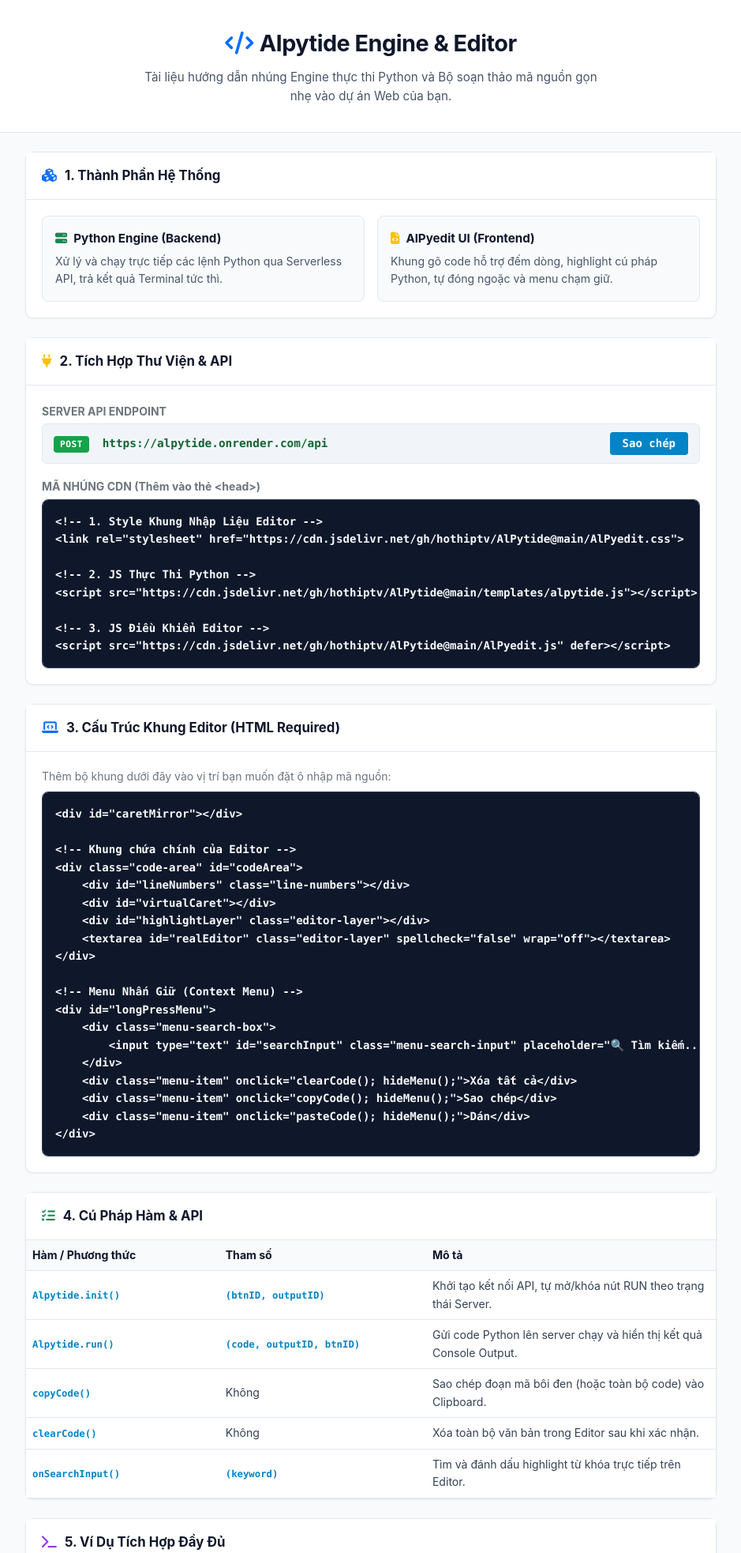
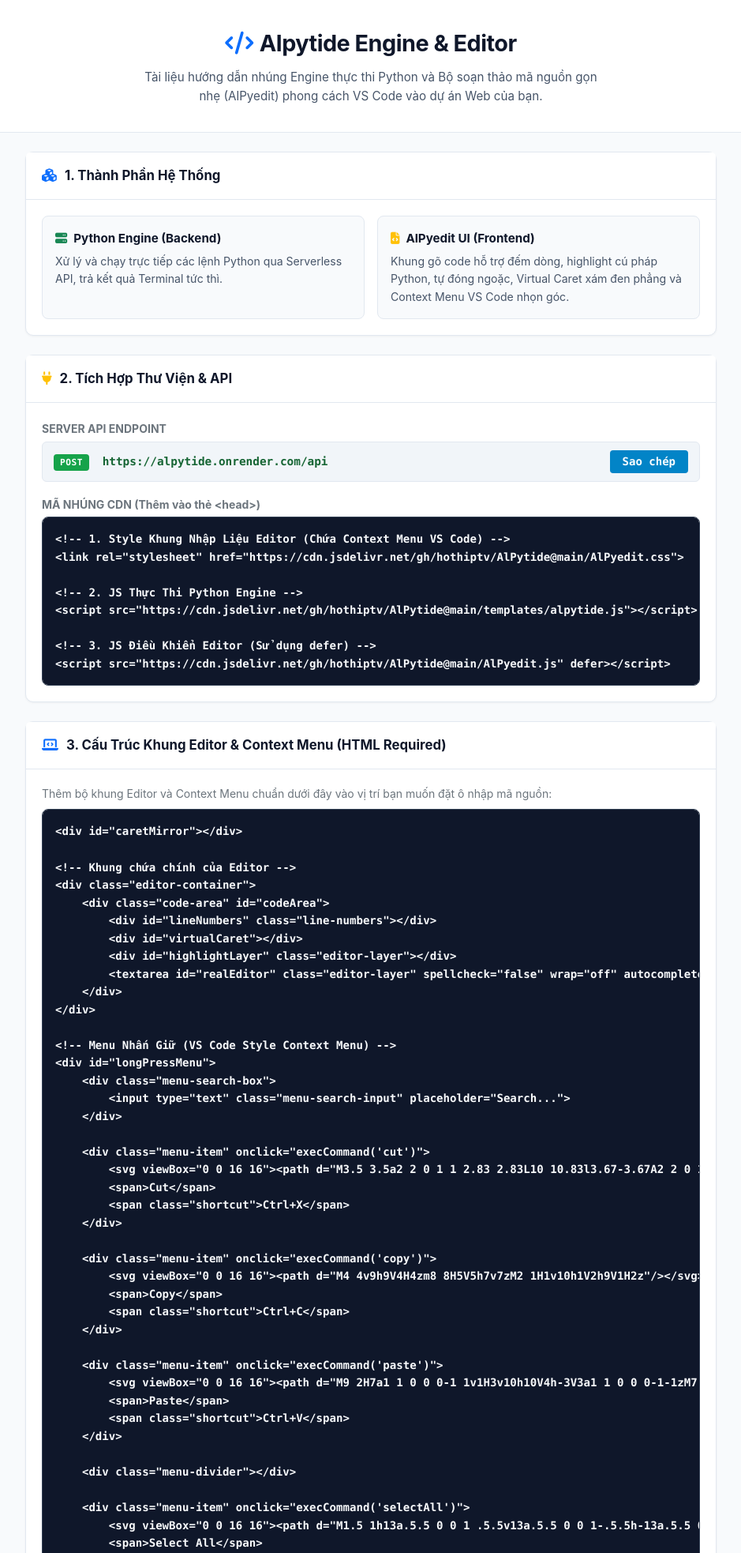
Before and after one commit to hothiptv/AlPytide, a FastAPI app: page / in a window 1280 px wide. Shown: the top 1966 px of the page at 79% size, without its empty margins (170-1109 px from the left). Run offline with FastAPI, Linux system fonts and the light colour scheme.

Commit message:
Update docs.html

```diff
--- a/templates/docs.html
+++ b/templates/docs.html
@@ -196,7 +196,7 @@
             <i class="fa-solid fa-code text-primary me-2"></i>Alpytide Engine & Editor
         </div>
         <p class="doc-subtitle">
-            Tài liệu hướng dẫn nhúng Engine thực thi Python và Bộ soạn thảo mã nguồn gọn nhẹ vào dự án Web của bạn.
+            Tài liệu hướng dẫn nhúng Engine thực thi Python và Bộ soạn thảo mã nguồn gọn nhẹ (AlPyedit) phong cách VS Code vào dự án Web của bạn.
         </p>
     </div>
 </header>
@@ -226,7 +226,7 @@
                             <i class="fa-solid fa-file-code text-warning"></i>
                             <span>AlPyedit UI (Frontend)</span>
                         </div>
-                        <p class="feature-desc">Khung gõ code hỗ trợ đếm dòng, highlight cú pháp Python, tự đóng ngoặc và menu chạm giữ.</p>
+                        <p class="feature-desc">Khung gõ code hỗ trợ đếm dòng, highlight cú pháp Python, tự đóng ngoặc, Virtual Caret xám đen phẳng và Context Menu VS Code nhọn góc.</p>
                     </div>
                 </div>
             </div>
@@ -250,13 +250,13 @@
             </div>
 
             <label class="form-label text-secondary small fw-bold mb-1">MÃ NHÚNG CDN (Thêm vào thẻ &lt;head&gt;)</label>
-            <pre><code>&lt;!-- 1. Style Khung Nhập Liệu Editor --&gt;
+            <pre><code>&lt;!-- 1. Style Khung Nhập Liệu Editor (Chứa Context Menu VS Code) --&gt;
 &lt;link rel="stylesheet" href="https://cdn.jsdelivr.net/gh/hothiptv/AlPytide@main/AlPyedit.css"&gt;
 
-&lt;!-- 2. JS Thực Thi Python --&gt;
+&lt;!-- 2. JS Thực Thi Python Engine --&gt;
 &lt;script src="https://cdn.jsdelivr.net/gh/hothiptv/AlPytide@main/templates/alpytide.js"&gt;&lt;/script&gt;
 
-&lt;!-- 3. JS Điều Khiển Editor --&gt;
+&lt;!-- 3. JS Điều Khiển Editor (Sử dụng defer) --&gt;
 &lt;script src="https://cdn.jsdelivr.net/gh/hothiptv/AlPytide@main/AlPyedit.js" defer&gt;&lt;/script&gt;</code></pre>
         </div>
     </section>
@@ -265,28 +265,58 @@
     <section class="card">
         <div class="card-header">
             <i class="fa-solid fa-laptop-code text-primary"></i>
-            <span>3. Cấu Trúc Khung Editor (HTML Required)</span>
+            <span>3. Cấu Trúc Khung Editor & Context Menu (HTML Required)</span>
         </div>
         <div class="card-body">
-            <p class="small text-secondary mb-2">Thêm bộ khung dưới đây vào vị trí bạn muốn đặt ô nhập mã nguồn:</p>
+            <p class="small text-secondary mb-2">Thêm bộ khung Editor và Context Menu chuẩn dưới đây vào vị trí bạn muốn đặt ô nhập mã nguồn:</p>
             <pre><code>&lt;div id="caretMirror"&gt;&lt;/div&gt;
 
 &lt;!-- Khung chứa chính của Editor --&gt;
-&lt;div class="code-area" id="codeArea"&gt;
-    &lt;div id="lineNumbers" class="line-numbers"&gt;&lt;/div&gt;
-    &lt;div id="virtualCaret"&gt;&lt;/div&gt;
-    &lt;div id="highlightLayer" class="editor-layer"&gt;&lt;/div&gt;
-    &lt;textarea id="realEditor" class="editor-layer" spellcheck="false" wrap="off"&gt;&lt;/textarea&gt;
+&lt;div class="editor-container"&gt;
+    &lt;div class="code-area" id="codeArea"&gt;
+        &lt;div id="lineNumbers" class="line-numbers"&gt;&lt;/div&gt;
+        &lt;div id="virtualCaret"&gt;&lt;/div&gt;
+        &lt;div id="highlightLayer" class="editor-layer"&gt;&lt;/div&gt;
+        &lt;textarea id="realEditor" class="editor-layer" spellcheck="false" wrap="off" autocomplete="off"&gt;&lt;/textarea&gt;
+    &lt;/div&gt;
 &lt;/div&gt;
 
-&lt;!-- Menu Nhấn Giữ (Context Menu) --&gt;
+&lt;!-- Menu Nhấn Giữ (VS Code Style Context Menu) --&gt;
 &lt;div id="longPressMenu"&gt;
     &lt;div class="menu-search-box"&gt;
-        &lt;input type="text" id="searchInput" class="menu-search-input" placeholder="🔍 Tìm kiếm..." oninput="onSearchInput(this.value)"&gt;
+        &lt;input type="text" class="menu-search-input" placeholder="Search..."&gt;
     &lt;/div&gt;
-    &lt;div class="menu-item" onclick="clearCode(); hideMenu();"&gt;Xóa tất cả&lt;/div&gt;
-    &lt;div class="menu-item" onclick="copyCode(); hideMenu();"&gt;Sao chép&lt;/div&gt;
-    &lt;div class="menu-item" onclick="pasteCode(); hideMenu();"&gt;Dán&lt;/div&gt;
+
+    &lt;div class="menu-item" onclick="execCommand('cut')"&gt;
+        &lt;svg viewBox="0 0 16 16"&gt;&lt;path d="M3.5 3.5a2 2 0 1 1 2.83 2.83L10 10.83l3.67-3.67A2 2 0 1 1 15 8.5L11.41 12.1 15 15.68a2 2 0 1 1-1.42 1.42L10 13.52 6.33 17.2A2 2 0 1 1 3.5 14.37L7.17 10.7 3.5 7.03a2 2 0 0 1 0-2.83z"/&gt;&lt;/svg&gt;
+        &lt;span&gt;Cut&lt;/span&gt;
+        &lt;span class="shortcut"&gt;Ctrl+X&lt;/span&gt;
+    &lt;/div&gt;
+
+    &lt;div class="menu-item" onclick="execCommand('copy')"&gt;
+        &lt;svg viewBox="0 0 16 16"&gt;&lt;path d="M4 4v9h9V4H4zm8 8H5V5h7v7zM2 1H1v10h1V2h9V1H2z"/&gt;&lt;/svg&gt;
+        &lt;span&gt;Copy&lt;/span&gt;
+        &lt;span class="shortcut"&gt;Ctrl+C&lt;/span&gt;
+    &lt;/div&gt;
+
+    &lt;div class="menu-item" onclick="execCommand('paste')"&gt;
+        &lt;svg viewBox="0 0 16 16"&gt;&lt;path d="M9 2H7a1 1 0 0 0-1 1v1H3v10h10V4h-3V3a1 1 0 0 0-1-1zM7 3h2v1H7V3zm5 10H4V5h2v1h4V5h2v8z"/&gt;&lt;/svg&gt;
+        &lt;span&gt;Paste&lt;/span&gt;
+        &lt;span class="shortcut"&gt;Ctrl+V&lt;/span&gt;
+    &lt;/div&gt;
+
+    &lt;div class="menu-divider"&gt;&lt;/div&gt;
+
+    &lt;div class="menu-item" onclick="execCommand('selectAll')"&gt;
+        &lt;svg viewBox="0 0 16 16"&gt;&lt;path d="M1.5 1h13a.5.5 0 0 1 .5.5v13a.5.5 0 0 1-.5.5h-13a.5.5 0 0 1-.5-.5v-13a.5.5 0 0 1 .5-.5zM2 2v12h12V2H2z"/&gt;&lt;/svg&gt;
+        &lt;span&gt;Select All&lt;/span&gt;
+        &lt;span class="shortcut"&gt;Ctrl+A&lt;/span&gt;
+    &lt;/div&gt;
+
+    &lt;div class="menu-item" onclick="execCommand('clear')"&gt;
+        &lt;svg viewBox="0 0 16 16"&gt;&lt;path d="M10 3h3v1h-1v9a1 1 0 0 1-1 1H5a1 1 0 0 1-1-1V4H3V3h3V2a1 1 0 0 1 1-1h2a1 1 0 0 1 1 1v1zM5 4v9h6V4H5z"/&gt;&lt;/svg&gt;
+        &lt;span&gt;Clear All&lt;/span&gt;
+    &lt;/div&gt;
 &lt;/div&gt;</code></pre>
         </div>
     </section>
@@ -295,7 +325,7 @@
     <section class="card">
         <div class="card-header">
             <i class="fa-solid fa-list-check text-success"></i>
-            <span>4. Cú Pháp Hàm & API</span>
+            <span>4. Cú Pháp Hàm & API Chức Năng</span>
         </div>
         <div class="card-body p-0">
             <div class="table-responsive">
@@ -303,7 +333,7 @@
                     <thead>
                         <tr>
                             <th style="width: 28%;">Hàm / Phương thức</th>
-                            <th style="width: 30%;">Tham số</th>
+                            <th style="width: 25%;">Tham số</th>
                             <th>Mô tả</th>
                         </tr>
                     </thead>
@@ -311,12 +341,22 @@
                         <tr>
                             <td><code>Alpytide.init()</code></td>
                             <td><code>(btnID, outputID)</code></td>
-                            <td>Khởi tạo kết nối API, tự mở/khóa nút RUN theo trạng thái Server.</td>
+                            <td>Khởi tạo kết nối API, tự động mở hoặc khóa nút RUN theo trạng thái Server.</td>
                         </tr>
                         <tr>
                             <td><code>Alpytide.run()</code></td>
                             <td><code>(code, outputID, btnID)</code></td>
-                            <td>Gửi code Python lên server chạy và hiển thị kết quả Console Output.</td>
+                            <td>Gửi code Python lên server thực thi và hiển thị kết quả Console Output.</td>
+                        </tr>
+                        <tr>
+                            <td><code>execCommand()</code></td>
+                            <td><code>(cmdName)</code></td>
+                            <td>Điều hướng chạy các lệnh hệ thống: <code>'cut'</code>, <code>'copy'</code>, <code>'paste'</code>, <code>'selectAll'</code>, <code>'clear'</code>.</td>
+                        </tr>
+                        <tr>
+                            <td><code>cutCode()</code></td>
+                            <td>Không</td>
+                            <td>Cắt đoạn văn bản được bôi đen và lưu vào Bộ nhớ tạm (Clipboard).</td>
                         </tr>
                         <tr>
                             <td><code>copyCode()</code></td>
@@ -324,14 +364,24 @@
                             <td>Sao chép đoạn mã bôi đen (hoặc toàn bộ code) vào Clipboard.</td>
                         </tr>
                         <tr>
+                            <td><code>pasteCode()</code></td>
+                            <td>Không</td>
+                            <td>Dán nội dung từ Clipboard vào vị trí con trỏ hiện tại trong Editor.</td>
+                        </tr>
+                        <tr>
+                            <td><code>selectAllCode()</code></td>
+                            <td>Không</td>
+                            <td>Bôi đen toàn bộ nội dung trong Editor.</td>
+                        </tr>
+                        <tr>
                             <td><code>clearCode()</code></td>
                             <td>Không</td>
-                            <td>Xóa toàn bộ văn bản trong Editor sau khi xác nhận.</td>
+                            <td>Xóa sạch toàn bộ văn bản trong Editor sau khi người dùng xác nhận.</td>
                         </tr>
                         <tr>
                             <td><code>onSearchInput()</code></td>
-                            <td><code>(keyword)</code></td>
-                            <td>Tìm và đánh dấu highlight từ khóa trực tiếp trên Editor.</td>
+                            <td><code>(query)</code></td>
+                            <td>Tìm kiếm và highlight trực tiếp từ khóa khớp trên Editor.</td>
                         </tr>
                     </tbody>
                 </table>
@@ -343,7 +393,7 @@
     <section class="card">
         <div class="card-header">
             <i class="fa-solid fa-terminal" style="color: var(--accent);"></i>
-            <span>5. Ví Dụ Tích Hợp Đầy Đủ</span>
+            <span>5. Ví Dụ Tích Hợp Đầy Đủ (Full Integration Demo)</span>
         </div>
         <div class="card-body">
             <pre><code>&lt;!DOCTYPE html&gt;
@@ -353,39 +403,75 @@
     &lt;meta name="viewport" content="width=device-width, initial-scale=1.0"&gt;
     &lt;title&gt;Python IDE Demo&lt;/title&gt;
 
+    &lt;!-- CDN CSS & JS --&gt;
     &lt;link rel="stylesheet" href="https://cdn.jsdelivr.net/gh/hothiptv/AlPytide@main/AlPyedit.css"&gt;
     &lt;script src="https://cdn.jsdelivr.net/gh/hothiptv/AlPytide@main/templates/alpytide.js"&gt;&lt;/script&gt;
     &lt;script src="https://cdn.jsdelivr.net/gh/hothiptv/AlPytide@main/AlPyedit.js" defer&gt;&lt;/script&gt;
 
     &lt;style&gt;
-        .editor-container { display: flex; position: relative; height: 280px; border: 1px solid #cbd5e1; }
+        .editor-container {
+            display: flex;
+            position: relative;
+            height: 350px;
+            border: 1px solid #21262d;
+            background: #0d1117;
+        }
     &lt;/style&gt;
 &lt;/head&gt;
-&lt;body style="background: #f8fafc; color: #0f172a; padding: 20px;"&gt;
+&lt;body style="background: #0f172a; color: #f8fafc; padding: 20px;"&gt;
 
-    &lt;button id="runBtn" disabled onclick="executePython()"&gt;▶ Chạy Code&lt;/button&gt;
+    &lt;button id="runBtn" disabled onclick="executePython()" style="padding: 8px 16px; margin-bottom: 10px;"&gt;▶ Run Code&lt;/button&gt;
 
     &lt;div id="caretMirror"&gt;&lt;/div&gt;
 
-    &lt;div class="editor-container mt-2"&gt;
-        &lt;div id="lineNumbers" class="line-numbers"&gt;&lt;/div&gt;
+    &lt;div class="editor-container"&gt;
         &lt;div class="code-area" id="codeArea"&gt;
+            &lt;div id="lineNumbers" class="line-numbers"&gt;&lt;/div&gt;
             &lt;div id="virtualCaret"&gt;&lt;/div&gt;
             &lt;div id="highlightLayer" class="editor-layer"&gt;&lt;/div&gt;
-            &lt;textarea id="realEditor" class="editor-layer" spellcheck="false" wrap="off"&gt;&lt;/textarea&gt;
+            &lt;textarea id="realEditor" class="editor-layer" spellcheck="false" wrap="off" autocomplete="off"&gt;&lt;/textarea&gt;
         &lt;/div&gt;
     &lt;/div&gt;
 
+    &lt;!-- Menu Context VS Code --&gt;
     &lt;div id="longPressMenu"&gt;
         &lt;div class="menu-search-box"&gt;
-            &lt;input type="text" id="searchInput" class="menu-search-input" placeholder="🔍 Tìm kiếm..." oninput="onSearchInput(this.value)"&gt;
+            &lt;input type="text" class="menu-search-input" placeholder="Search..."&gt;
         &lt;/div&gt;
-        &lt;div class="menu-item" onclick="clearCode(); hideMenu();"&gt;Xóa tất cả&lt;/div&gt;
-        &lt;div class="menu-item" onclick="copyCode(); hideMenu();"&gt;Sao chép&lt;/div&gt;
-        &lt;div class="menu-item" onclick="pasteCode(); hideMenu();"&gt;Dán&lt;/div&gt;
+
+        &lt;div class="menu-item" onclick="execCommand('cut')"&gt;
+            &lt;svg viewBox="0 0 16 16"&gt;&lt;path d="M3.5 3.5a2 2 0 1 1 2.83 2.83L10 10.83l3.67-3.67A2 2 0 1 1 15 8.5L11.41 12.1 15 15.68a2 2 0 1 1-1.42 1.42L10 13.52 6.33 17.2A2 2 0 1 1 3.5 14.37L7.17 10.7 3.5 7.03a2 2 0 0 1 0-2.83z"/&gt;&lt;/svg&gt;
+            &lt;span&gt;Cut&lt;/span&gt;
+            &lt;span class="shortcut"&gt;Ctrl+X&lt;/span&gt;
+        &lt;/div&gt;
+
+        &lt;div class="menu-item" onclick="execCommand('copy')"&gt;
+            &lt;svg viewBox="0 0 16 16"&gt;&lt;path d="M4 4v9h9V4H4zm8 8H5V5h7v7zM2 1H1v10h1V2h9V1H2z"/&gt;&lt;/svg&gt;
+            &lt;span&gt;Copy&lt;/span&gt;
+            &lt;span class="shortcut"&gt;Ctrl+C&lt;/span&gt;
+        &lt;/div&gt;
+
+        &lt;div class="menu-item" onclick="execCommand('paste')"&gt;
+            &lt;svg viewBox="0 0 16 16"&gt;&lt;path d="M9 2H7a1 1 0 0 0-1 1v1H3v10h10V4h-3V3a1 1 0 0 0-1-1zM7 3h2v1H7V3zm5 10H4V5h2v1h4V5h2v8z"/&gt;&lt;/svg&gt;
+            &lt;span&gt;Paste&lt;/span&gt;
+            &lt;span class="shortcut"&gt;Ctrl+V&lt;/span&gt;
+        &lt;/div&gt;
+
+        &lt;div class="menu-divider"&gt;&lt;/div&gt;
+
+        &lt;div class="menu-item" onclick="execCommand('selectAll')"&gt;
+            &lt;svg viewBox="0 0 16 16"&gt;&lt;path d="M1.5 1h13a.5.5 0 0 1 .5.5v13a.5.5 0 0 1-.5.5h-13a.5.5 0 0 1-.5-.5v-13a.5.5 0 0 1 .5-.5zM2 2v12h12V2H2z"/&gt;&lt;/svg&gt;
+            &lt;span&gt;Select All&lt;/span&gt;
+            &lt;span class="shortcut"&gt;Ctrl+A&lt;/span&gt;
+        &lt;/div&gt;
+
+        &lt;div class="menu-item" onclick="execCommand('clear')"&gt;
+            &lt;svg viewBox="0 0 16 16"&gt;&lt;path d="M10 3h3v1h-1v9a1 1 0 0 1-1 1H5a1 1 0 0 1-1-1V4H3V3h3V2a1 1 0 0 1 1-1h2a1 1 0 0 1 1 1v1zM5 4v9h6V4H5z"/&gt;&lt;/svg&gt;
+            &lt;span&gt;Clear All&lt;/span&gt;
+        &lt;/div&gt;
     &lt;/div&gt;
 
-    &lt;pre id="output" style="margin-top: 15px;"&gt;Đang kết nối API...&lt;/pre&gt;
+    &lt;pre id="output" style="margin-top: 15px; background: #011627; color: #d6deeb; padding: 12px;"&gt;Connecting API...&lt;/pre&gt;
 
     &lt;script&gt;
         window.addEventListener("DOMContentLoaded", () => {
```
